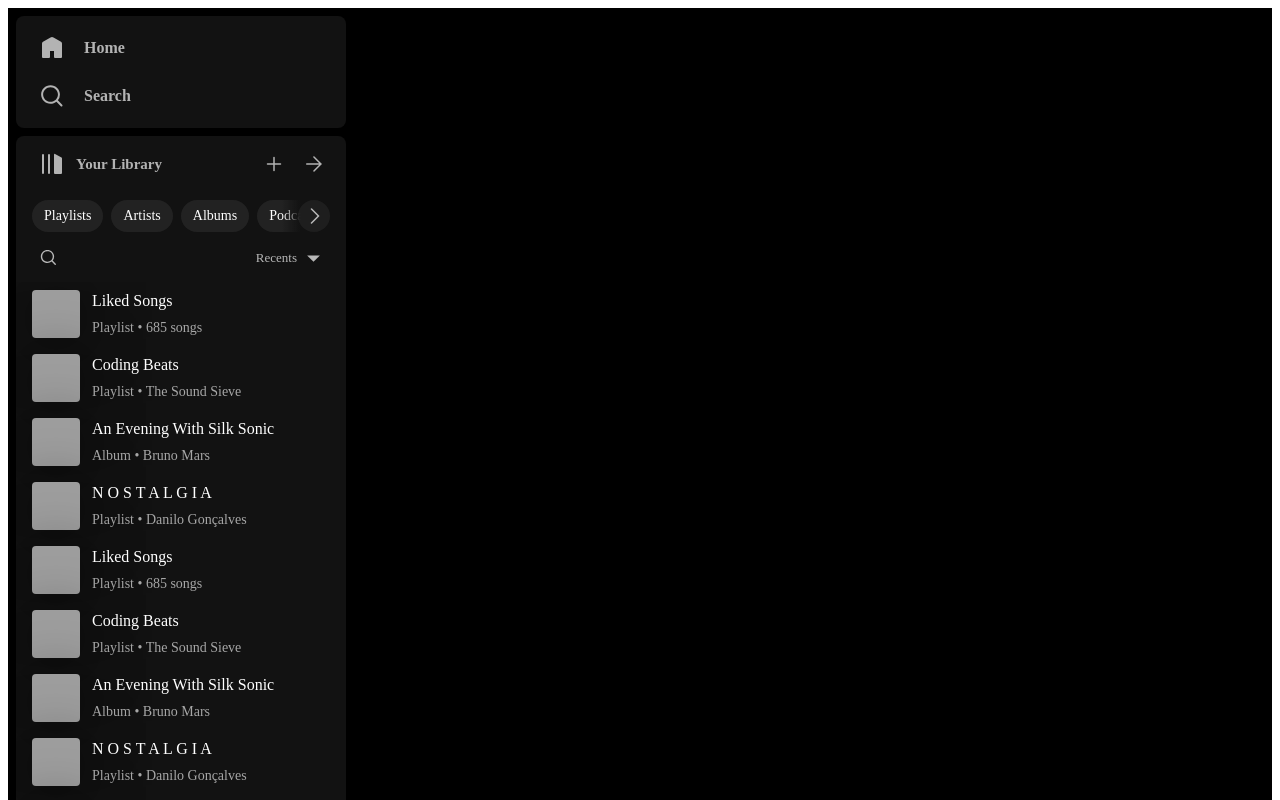
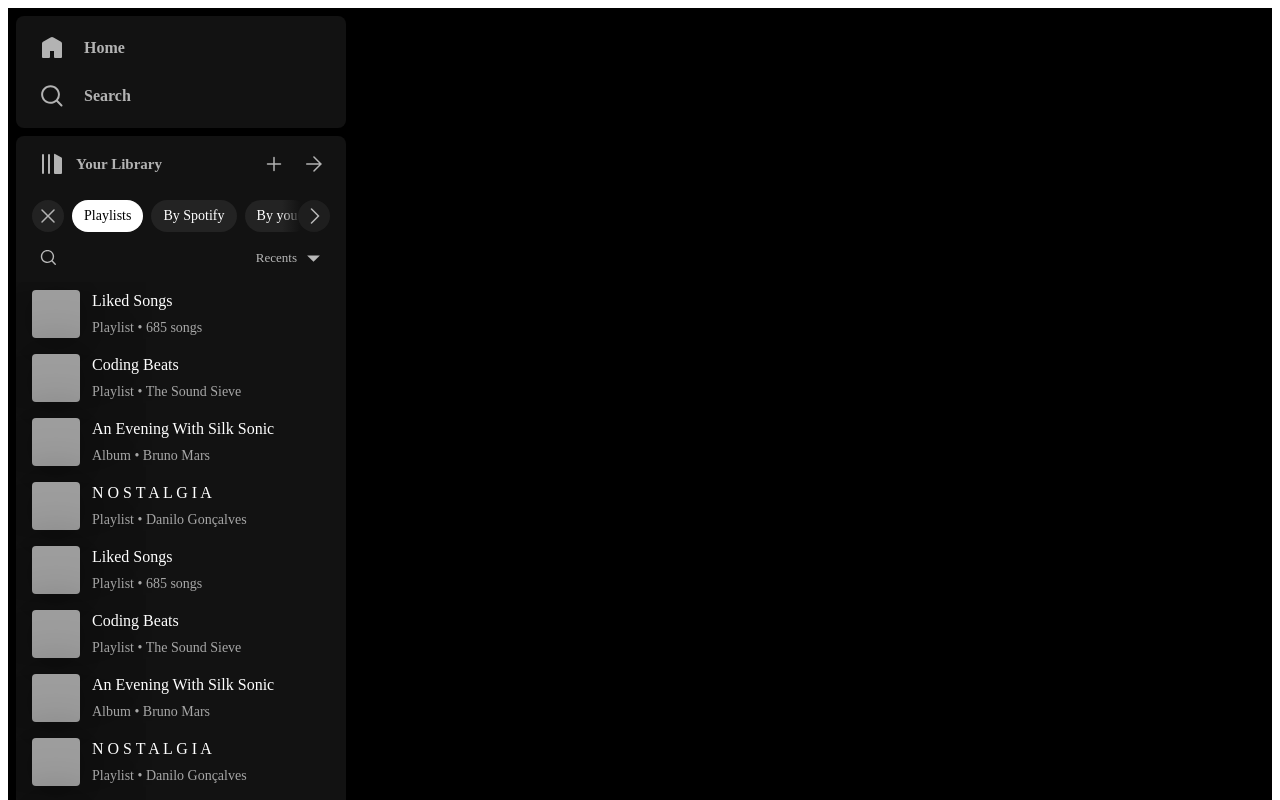
Before and after one commit to GoncalvesDanilo/spotify-clone, a React (Create React App) app: page / in a window 1280 px wide. Both pictures are taken after a click on the element "Playlists". Shown: the top 800 px of the page. Built offline with nearby package versions, Linux system fonts and the light colour scheme; grey boxes are pictures that could not be loaded; the HTML template or start-up script is replaced by a standard one.

Commit message:
💄 Update Filters and SideBar UI

```diff
--- a/src/components/FilterArray/FilterArray.module.css
+++ b/src/components/FilterArray/FilterArray.module.css
@@ -34,6 +34,32 @@
   padding: 8px 12px;
   font-size: 14px;
   white-space: nowrap;
+}
+
+.filter.selected {
+  background-color: white;
+  z-index: 1;
+}
+
+.filter.selected p {
+  color: black;
+}
+
+.filter.secondary.selected {
+  background-color: #dedede;
+  padding-left: 24px;
+  margin-left: -36px;
+  z-index: 0;
+}
+
+.filter.secondary.selected:hover {
+  transition: background-color .2s linear;
+  background-color: white;
+}
+
+.filter.clear .icon {
+  fill: #b3b3b3;
+  padding: 8px;
 }
 
 .scroll {
--- /dev/null
+++ b/src/components/FilterArray/helper.ts
@@ -0,0 +1,38 @@
+export const SCROLL_DIFF_MULTIPLIER = 2;
+
+export type Filter = {
+  value: string;
+  label: string;
+};
+
+export type FilterTypes = 'primary' | 'secondary';
+
+export type TypedFilter = {
+  type: 'primary' | 'secondary';
+  filter: Filter;
+};
+
+export type ScrollState = {
+  maxScrollValue: number;
+  clickDiff: number;
+  showLeft: boolean;
+  showRight: boolean;
+}
+
+export const setTypes = (filters: Array<Filter>, type: FilterTypes): Array<TypedFilter> => {
+  return filters.map((filter) => ({ type, filter }));
+};
+
+export const isFilterSelected = (
+  filter: TypedFilter,
+  primarySelected?: Filter,
+  secondarySelected?: Filter
+) => {
+  let selected = false;
+  if (filter.type === 'primary') {
+    selected = filter.filter.value === primarySelected?.value;
+  } else if (filter.type === 'secondary') {
+    selected = filter.filter.value === secondarySelected?.value;
+  }
+  return selected;
+};
--- a/src/components/FilterArray/index.tsx
+++ b/src/components/FilterArray/index.tsx
@@ -1,29 +1,89 @@
 import React from 'react';
+import Icons from '../Icons';
+import {
+  Filter,
+  FilterTypes,
+  SCROLL_DIFF_MULTIPLIER,
+  ScrollState,
+  TypedFilter,
+  isFilterSelected,
+  setTypes,
+} from './helper';
+
 import styles from './FilterArray.module.css';
-import Icons from '../Icons';
-
-export type Filter = {
-  value: string;
-  label: string;
-};
 
 type FilterArrayProps = {
   filters: Array<Filter>;
-  onFilterClick?: (filter: Filter) => void;
+  secondaryFilters?: { parent: string; filters: Array<Filter> };
+  onChange?: (filter: Filter) => void;
   className?: string;
 };
 
-const FilterArray = ({ filters, onFilterClick, className }: FilterArrayProps) => {
+const FilterArray = ({ filters, secondaryFilters, onChange, className }: FilterArrayProps) => {
   const filtersRef = React.useRef<HTMLDivElement>(null);
-  const [scroll, setScroll] = React.useState({
+  const [displayedFilters, setDisplayedFilters] = React.useState<Array<TypedFilter>>(
+    setTypes(filters, 'primary')
+  );
+  const [selectedFilter, setSelectedFilter] = React.useState<Filter>();
+  const [secondarySelected, setSecondarySelected] = React.useState<Filter>();
+  const [scroll, setScroll] = React.useState<ScrollState>({
     maxScrollValue: 0,
     clickDiff: 0,
     showLeft: false,
     showRight: true,
   });
 
-  const handleFilterClick = (clickedFilter: Filter) => {
-    if (onFilterClick) onFilterClick(clickedFilter);
+  const clearSelected = (type?: FilterTypes) => {
+    if (!type) type = 'primary';
+    let newDisplayedFilters: Array<TypedFilter> = [];
+
+    if (type === 'primary') {
+      newDisplayedFilters = setTypes(filters, type);
+      setSelectedFilter(undefined);
+      setSecondarySelected(undefined);
+    } else if (type === 'secondary' && secondaryFilters) {
+      if (selectedFilter) {
+        newDisplayedFilters = [
+          ...setTypes([selectedFilter], 'primary'),
+          ...setTypes(secondaryFilters?.filters, type),
+        ];
+        setSecondarySelected(undefined);
+      }
+    }
+
+    setDisplayedFilters(newDisplayedFilters);
+  };
+
+  const handleFilterClick = (typedFilter: TypedFilter) => {
+    const { type, filter: clickedFilter } = typedFilter;
+
+    if (type === 'primary') {
+      if (selectedFilter?.value === clickedFilter.value) {
+        clearSelected();
+      } else {
+        setSelectedFilter(clickedFilter);
+        if (secondaryFilters && secondaryFilters.parent === clickedFilter.value) {
+          setDisplayedFilters([
+            { type, filter: clickedFilter },
+            ...setTypes(secondaryFilters.filters, 'secondary'),
+          ]);
+        } else {
+          setDisplayedFilters([{ type, filter: clickedFilter }]);
+        }
+      }
+    } else if (type === 'secondary') {
+      if (secondarySelected?.value === clickedFilter.value) {
+        clearSelected(type);
+      } else {
+        setSecondarySelected(clickedFilter);
+        if (selectedFilter) {
+          setDisplayedFilters([
+            { type: 'primary', filter: selectedFilter },
+            { type, filter: clickedFilter },
+          ]);
+        }
+      }
+    }
   };
 
   const handleScrollClick = (scrollLeft: boolean) => {
@@ -43,6 +103,7 @@
   const handleScroll = () => {
     if (!filtersRef.current) return;
     const currentScrollValue = filtersRef.current.scrollLeft;
+
     if (currentScrollValue === 0) {
       setScroll((prev) => ({
         ...prev,
@@ -64,15 +125,32 @@
     }
   };
 
+  const filterClassName = (typedFilter: TypedFilter) => {
+    let className = styles.filter;
+
+    if (typedFilter.type === 'secondary') {
+      className += ' ' + styles.secondary;
+    }
+    if (isFilterSelected(typedFilter, selectedFilter, secondarySelected)) {
+      className += ' ' + styles.selected;
+    }
+
+    return className;
+  };
+
   React.useEffect(() => {
     if (!filtersRef.current) return;
     const maxScrollValue = filtersRef.current.scrollWidth - filtersRef.current.clientWidth;
-    const scrollDiff = maxScrollValue / filters.length * 2;
-    setScroll((prev) => ({
-      ...prev,
-      maxScrollValue,
-      clickDiff: scrollDiff,
-    }));
+    const scrollDiff = (maxScrollValue / displayedFilters.length) * SCROLL_DIFF_MULTIPLIER;
+    let updatedScrollState = scroll;
+    setScroll((prev) => {
+      updatedScrollState = {
+        ...prev,
+        maxScrollValue,
+        clickDiff: scrollDiff,
+      };
+      return updatedScrollState;
+    });
     // eslint-disable-next-line react-hooks/exhaustive-deps
   }, []);
 
@@ -83,11 +161,23 @@
         ref={filtersRef}
         onScroll={handleScroll}
       >
-        {filters.map((filter) => (
-          <div className={styles.filter} key={filter.value} onClick={() => handleFilterClick(filter)}>
-            <p>{filter.label}</p>
+        {selectedFilter && (
+          <div className={styles.filter + ' ' + styles.clear} onClick={() => clearSelected()}>
+            <Icons.Cross className={styles.icon} />
           </div>
-        ))}
+        )}
+        {displayedFilters.map((item) => {
+          const className = filterClassName(item);
+          return (
+            <div
+              className={className}
+              key={item.filter.value}
+              onClick={() => handleFilterClick(item)}
+            >
+              <p>{item.filter.label}</p>
+            </div>
+          );
+        })}
       </div>
       <div className={styles.scroll}>
         <div className={styles.left + (!scroll.showLeft ? ' ' + styles.hide : '')}>
--- a/src/components/SideBar/SideBar.module.css
+++ b/src/components/SideBar/SideBar.module.css
@@ -117,24 +117,21 @@
   gap: 8px;
 }
 
-.library .header .actions .action,
-.library .search .iconWrapper {
+.library .header .actions .action {
   padding: 8px;
   display: flex;
   align-items: center;
   justify-content: center;
 }
 
-.library .header .actions .action:hover,
-.library .search:hover {
+.library .header .actions .action:hover {
   cursor: pointer;
   transition: fill .2s linear;
   background-color: #ffffff1a;
   border-radius: 50%;
 }
 
-.library .header .actions .action:hover .icon,
-.library .search:hover .icon {
+.library .header .actions .action:hover .icon {
   fill: white;
 }
 
@@ -156,15 +153,13 @@
   margin-bottom: 8px;
 }
 
-.search .icon,
 .sort .icon {
   fill: #ffffffb3;
   height: 17px;
   width: 17px;
 }
 
-.sort,
-.search {
+.sort {
   display: flex;
   align-items: center;
   justify-content: center;
@@ -194,7 +189,7 @@
   overflow-y: scroll;
   scroll-behavior: smooth;
   flex: 1 1 auto;
-  padding: 0 4px 0 8px;
+  padding: 0 4px 8px 8px;
 }
 
 .playlists::-webkit-scrollbar {
@@ -208,7 +203,7 @@
 }
 
 .sidebar.collapsed .playlists {
-  padding: 0 4px;
+  padding: 0 4px 4px;
 }
 
 .sidebar.collapsed .playlists::-webkit-scrollbar {
--- a/src/components/SideBar/helper.ts
+++ b/src/components/SideBar/helper.ts
@@ -1,4 +1,4 @@
-import { Filter } from '../FilterArray';
+import { Filter } from '../FilterArray/helper';
 
 export const playlists: Array<{ name: string; type: string; image: string; detail: string }> = [
   {
@@ -81,3 +81,11 @@
   { label: 'Albums', value: 'albums' },
   { label: 'Podcasts & Shows', value: 'podcasts' },
 ];
+
+export const secondaryFilters: { parent: string; filters: Array<Filter> } = {
+  parent: 'playlists',
+  filters: [
+    { label: 'By Spotify', value: 'by-spotify' },
+    { label: 'By you', value: 'you' },
+  ],
+};
--- a/src/components/SideBar/index.tsx
+++ b/src/components/SideBar/index.tsx
@@ -1,7 +1,8 @@
 import { useState } from 'react';
 import Icons from '../Icons';
 import FilterArray from '../FilterArray';
-import { playlists, filters } from './helper';
+import CollapsibleInput from '../CollapsibleInput';
+import { playlists, filters, secondaryFilters } from './helper';
 
 import styles from './SideBar.module.css';
 
@@ -43,13 +44,9 @@
         </div>
         {!collapsed && (
           <>
-            <FilterArray filters={filters} />
+            <FilterArray filters={filters} secondaryFilters={secondaryFilters} />
             <div className={styles.searchContainer}>
-              <div className={styles.search}>
-                <div className={styles.iconWrapper}>
-                  <Icons.Search className={styles.icon} />
-                </div>
-              </div>
+              <CollapsibleInput placeholder="Search in Your Library" />
               <div className={styles.sort}>
                 <p>Recents</p>
                 <Icons.DropdownArrow className={styles.icon} />
```
